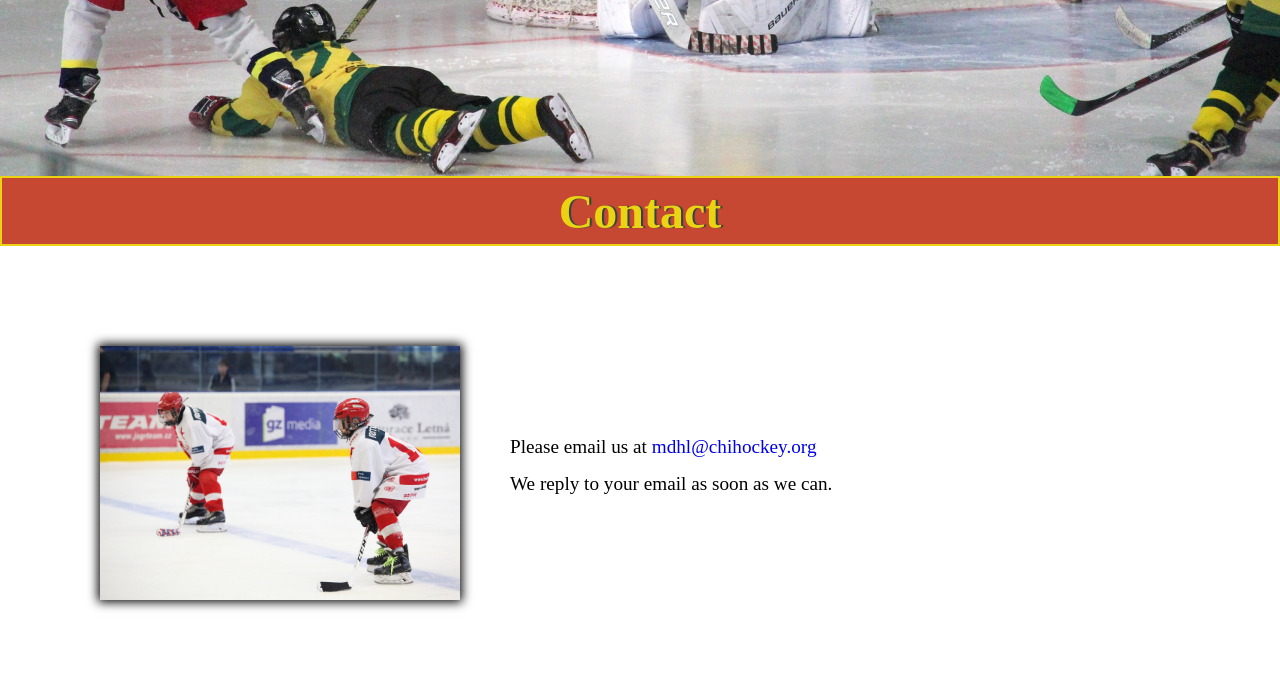
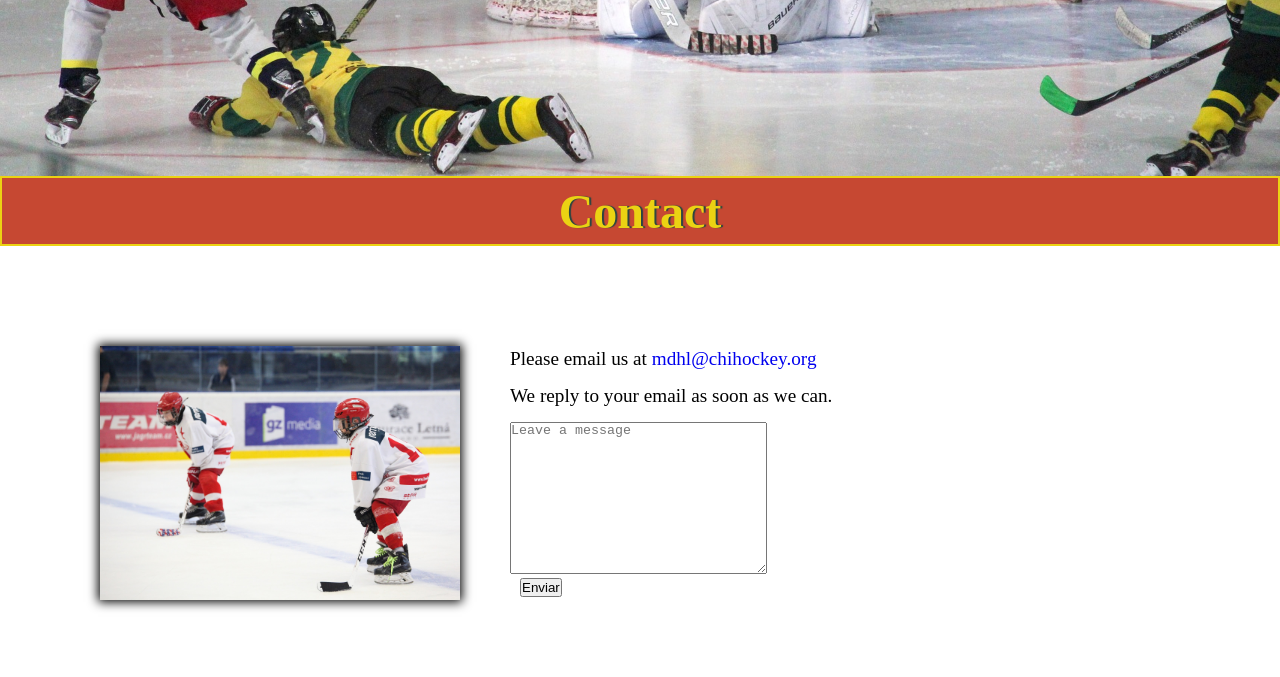
Before and after one commit to luciana87/MDHL_CHAPARRO, a plain HTML site: page pages/contact.html in a window 1280 px wide. Shown: the part 616-1293 px from the top of the page. Drawn offline with Linux system fonts and the light colour scheme.

Commit message:
Se agregó un textarea al contact.html

```diff
--- a/pages/contact.html
+++ b/pages/contact.html
@@ -50,6 +50,12 @@
                 <p>
                     We reply to your email as soon as we can.
                 </p>
+                <form action="../show_data.html">
+                    <textarea name="coment" id="message" cols="30" rows="10" placeholder="Leave a message"></textarea>
+                    <div>
+                        <button>Enviar</button>
+                    </div>
+                </form>
             </div>
         </div>
     </main>
```
